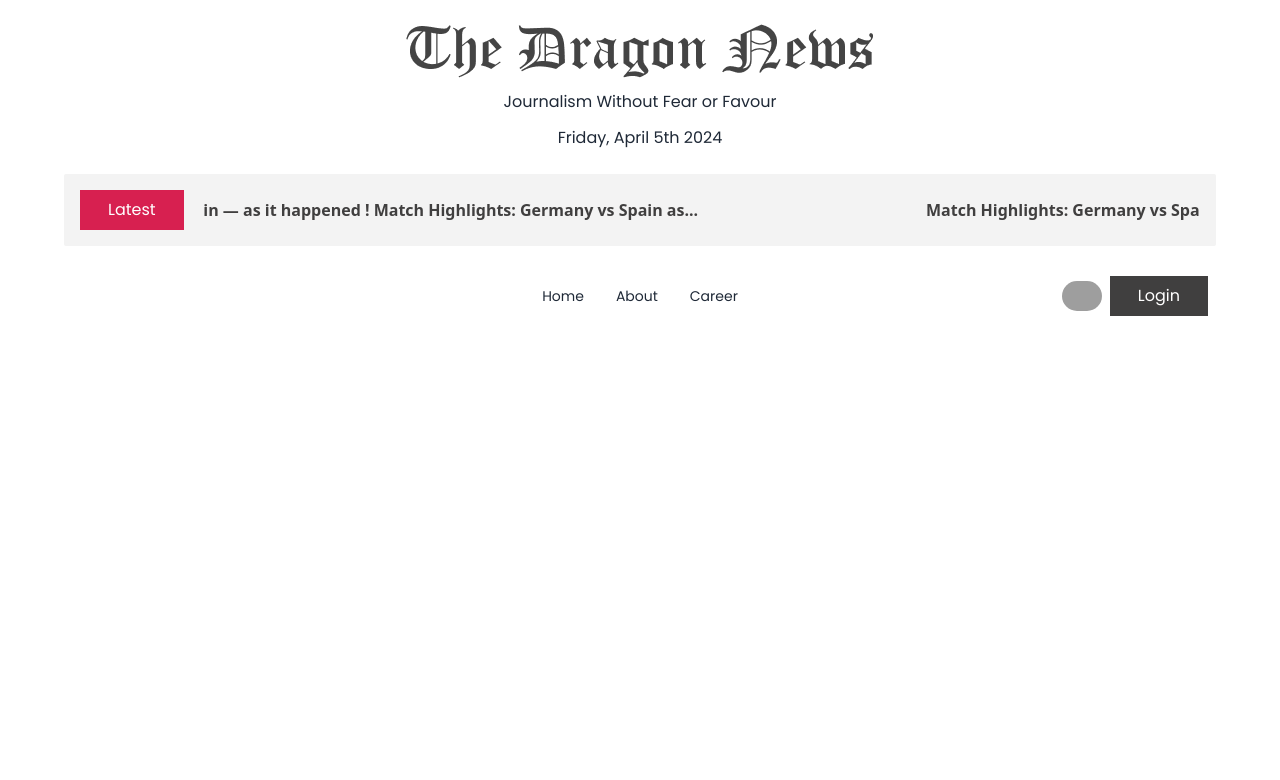
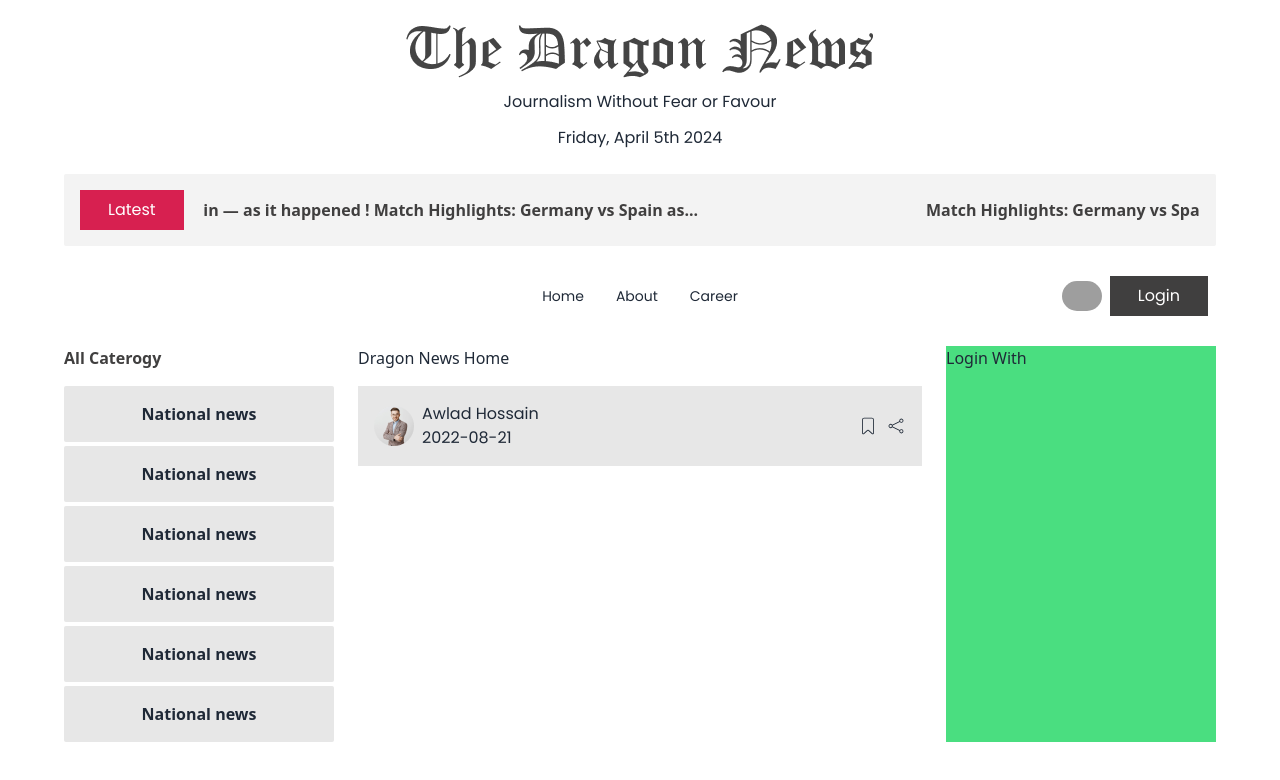
Before and after one commit to sagorcnits/dragon-news, a React (Vite) app: page / in a window 1280 px wide. Shown: the top 780 px of the page. Built offline with nearby package versions, Linux system fonts and the light colour scheme; grey boxes are pictures that could not be loaded.

Commit message:
layout start in home page

```diff
--- a/package.json
+++ b/package.json
@@ -16,6 +16,7 @@
     "react": "^18.2.0",
     "react-dom": "^18.2.0",
     "react-fast-marquee": "^1.6.4",
+    "react-icons": "^5.0.1",
     "react-router-dom": "^6.22.3",
     "sort-by": "^1.2.0"
   },
--- a/src/layout/Root.jsx
+++ b/src/layout/Root.jsx
@@ -2,9 +2,9 @@ import { Outlet } from "react-router-dom";
 
 const Root = () => {
     return (
-        <>
+        <div className="px-2 md:px-0">
          <Outlet></Outlet>
-        </>
+        </div>
     );
 };
 
--- a/src/pages/home/Home.jsx
+++ b/src/pages/home/Home.jsx
@@ -1,6 +1,10 @@
 import Marquee from "react-fast-marquee";
+import { CiBookmark, CiShare2 } from "react-icons/ci";
+import { NavLink } from "react-router-dom";
+import ellips from "../../assets/Ellipse 1.png";
 import Logo from "../../components/Logo";
 import Navbar from "../shered/Navbar";
+
 const Home = () => {
   return (
     <div className="max-w-6xl mx-auto">
@@ -17,6 +21,64 @@ const Home = () => {
         </Marquee>
       </div>
       <Navbar></Navbar>
+      <div className="grid md:grid-cols-4 gap-6 ">
+        <div>
+          <h1 className="text-text-title font-bold"> All Caterogy</h1>
+          <ul className="mt-4">
+            <NavLink>
+              <li className="bg-[#E7E7E7] p-4 text-center font-bold rounded-sm mt-1">
+                National news
+              </li>
+            </NavLink>
+            <NavLink>
+              <li className="bg-[#E7E7E7] p-4 text-center font-bold rounded-sm mt-1">
+                National news
+              </li>
+            </NavLink>
+            <NavLink>
+              <li className="bg-[#E7E7E7] p-4 text-center font-bold rounded-sm mt-1">
+                National news
+              </li>
+            </NavLink>
+            <NavLink>
+              <li className="bg-[#E7E7E7] p-4 text-center font-bold rounded-sm mt-1">
+                National news
+              </li>
+            </NavLink>
+            <NavLink>
+              <li className="bg-[#E7E7E7] p-4 text-center font-bold rounded-sm mt-1">
+                National news
+              </li>
+            </NavLink>
+            <NavLink>
+              <li className="bg-[#E7E7E7] p-4 text-center font-bold rounded-sm mt-1">
+                National news
+              </li>
+            </NavLink>
+          </ul>
+        </div>
+        <div className="col-span-2">
+          <h1>Dragon News Home</h1>
+          <div className="bg-[#E7E7E7] mt-4 p-4 font-poppins">
+            <div className="flex items-center justify-between">
+              <div className="flex gap-2 items-center">
+                <div>
+                  <img src={ellips} alt="" />
+                </div>
+                <div>
+                  <h1>Awlad Hossain</h1>
+                  <p>2022-08-21</p>
+                </div>
+              </div>
+              <div className="flex gap-2 items-center text-[20px]">
+                <CiBookmark className="cursor-pointer"></CiBookmark>
+                <CiShare2 className="cursor-pointer"></CiShare2>
+              </div>
+            </div>
+          </div>
+        </div>
+        <div className="bg-green-400">Login With</div>
+      </div>
     </div>
   );
 };
--- a/src/pages/shered/Navbar.jsx
+++ b/src/pages/shered/Navbar.jsx
@@ -24,11 +24,13 @@ const Navbar = () => {
             className="menu menu-sm dropdown-content mt-3 z-[1] p-2 shadow bg-base-100 rounded-box w-52"
           >
             <li>
-              <a>Item 1</a>
+              <a>Home</a>
             </li>
-
             <li>
-              <a>Item 3</a>
+              <a>About</a>
+            </li>
+            <li>
+              <a>Carrer</a>
             </li>
           </ul>
         </div>
@@ -38,21 +40,26 @@ const Navbar = () => {
           <li>
             <a>Home</a>
           </li>
-          <li><a>About</a></li>
+          <li>
+            <a>About</a>
+          </li>
           <li>
             <a>Career</a>
           </li>
         </ul>
       </div>
       <div className="navbar-end flex gap-2">
-      <div className="w-10 rounded-full">
-          <img className="rounded-full" alt="Tailwind CSS Navbar component" src="https://daisyui.com/images/stock/photo-1534528741775-53994a69daeb.jpg" />
+        <div className="w-10 rounded-full">
+          <img
+            className="rounded-full"
+            alt="Tailwind CSS Navbar component"
+            src="https://daisyui.com/images/stock/photo-1534528741775-53994a69daeb.jpg"
+          />
         </div>
-        <a className="px-7 py-2 bg-[#403F3F] text-white cursor-pointer">Login</a>
+        <a className="px-7 py-2 bg-[#403F3F] text-white cursor-pointer">
+          Login
+        </a>
       </div>
-
-
-
     </div>
   );
 };
--- a/tailwind.config.js
+++ b/tailwind.config.js
@@ -5,6 +5,9 @@ export default {
     extend: {
       fontFamily: {
         poppins: ["Poppins", "sans-serif"],
+      },
+      colors: {
+        "text-title": "#403F3F",
       },
     },
   },
```
Also changed, not shown: src/assets/Ellipse 1.png (added), 1 other file (tests, documents, lock files or other folders).
